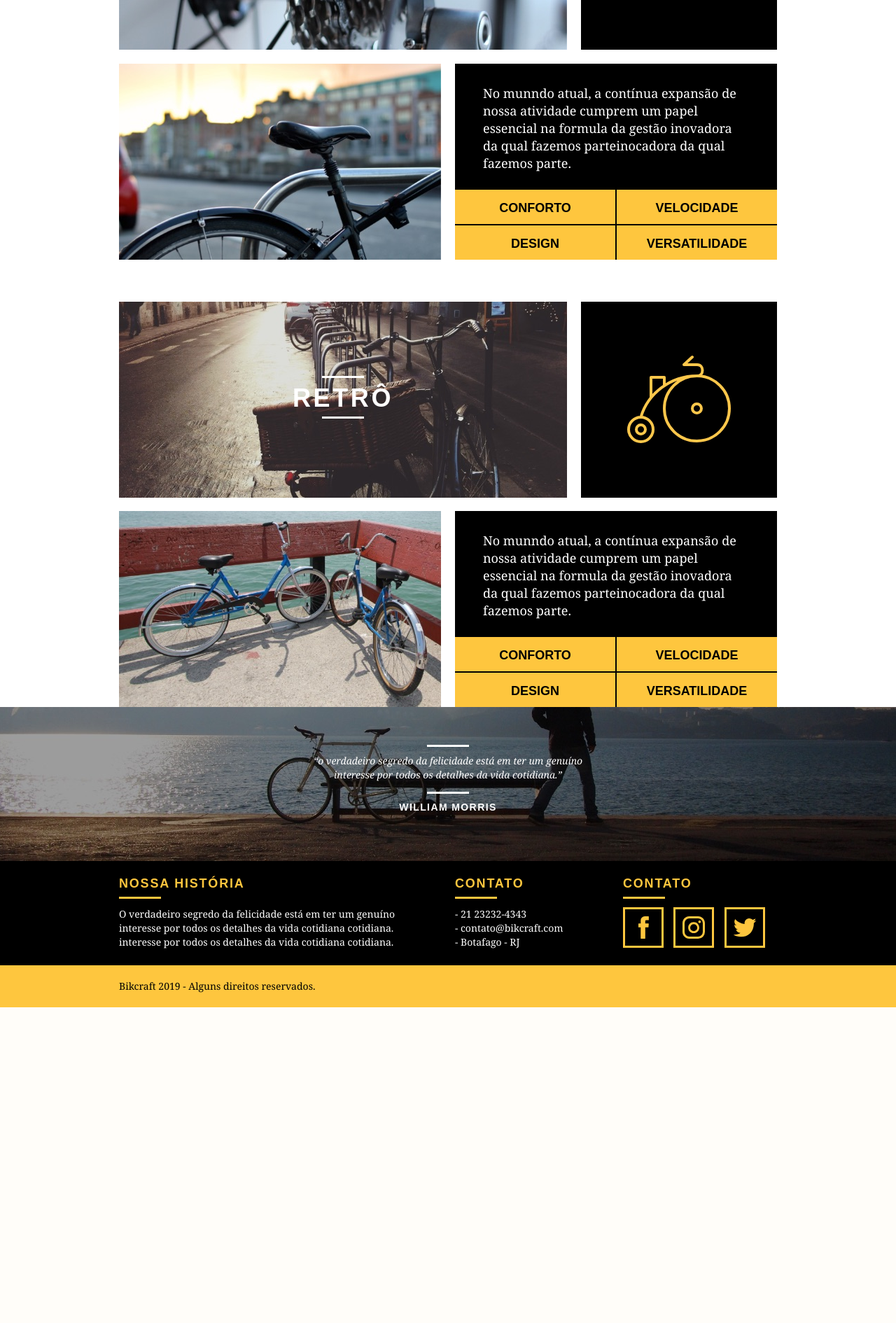
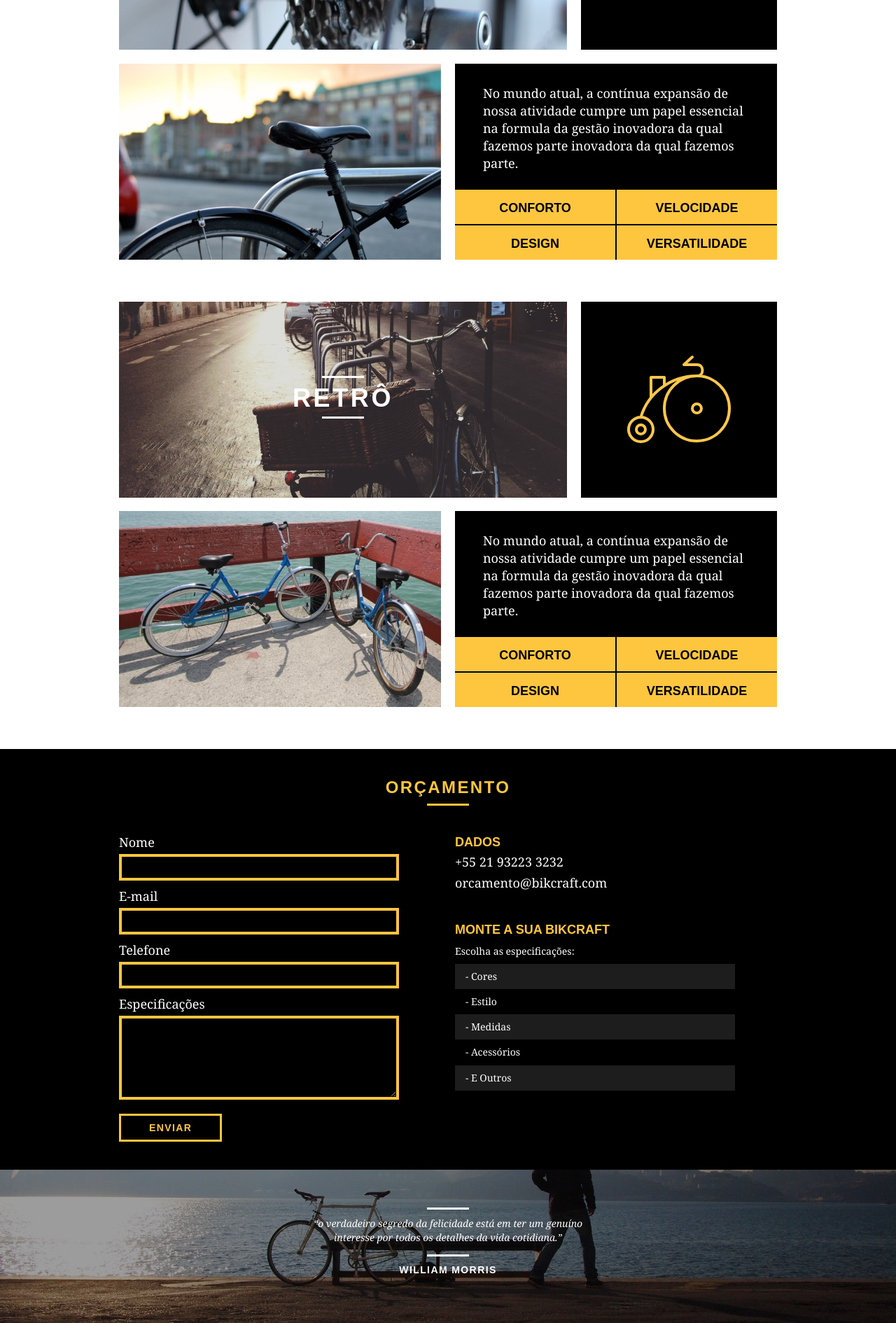
Before and after one commit to JoseCarlos69/bikcraft, a PHP site: page /produtos.html in a window 1280 px wide. Shown: the part 1160-3050 px from the top of the page at 70% size. Before the commit the page ends 2599 px from the top, so only its background shows below. Run offline with PHP 8.4, Linux system fonts and the light colour scheme.

Commit message:
Codificando formulário da página de produtos

```diff
--- a/web/css/produtos.css
+++ b/web/css/produtos.css
@@ -71,3 +71,106 @@
 .produto_info ul li:nth-child(even) {
   margin-left: 2px;
 }
+
+/*Orçamento*/
+
+.orcamento {
+  background: #000;
+  width: 100%;
+  margin-top: 60px;
+  padding: 40px 0;
+}
+
+.orcamento h2 {
+  color: #fec63e;
+}
+
+.orcamento h2:after {
+  background: #fec63e;
+}
+
+.form {
+  padding-right: 60px;
+}
+
+.form label {
+  display: block;
+  color: #fff;
+  font-family: Georgia, "Times New Roman", serif;
+  font-size: 18px;
+  line-height: 25px;
+  margin-bottom: 4px;
+}
+
+.form input {
+  display: block;
+  width: 100%;
+  border: 4px solid #fec63e;
+  background: none;
+  color: #fff;
+  padding: 7px 10px;
+  margin-bottom: 10px;
+  outline: none;
+  font-size: 14px;
+  font-family: Georgia, "Times New Roman", serif;
+}
+
+.form textarea {
+  display: block;
+  width: 100%;
+  height: 120px;
+  border: 4px solid #fec63e;
+  background: none;
+  color: #fff;
+  padding: 7px 10px;
+  margin-bottom: 20px;
+  outline: none;
+  font-size: 14px;
+  font-family: Georgia, "Times New Roman", serif;
+}
+
+.form button {
+  padding: 7px 40px;
+  background: none;
+}
+
+.orcamento_dados {
+  color: #fff;
+}
+
+.orcamento_dados h3 {
+  font-size: 18px;
+  line-height: 25px;
+  text-transform: uppercase;
+  color: #fec63e;
+  font-weight: bold;
+}
+
+.orcamento_dados span {
+  display: block;
+  font-size: 18px;
+  line-height: 30px;
+  font-family: Georgia, "Times New Roman", serif;
+}
+
+.dados_email {
+  margin-bottom: 40px;
+}
+
+.orcamento_dados ul {
+  padding-right: 60px;
+}
+
+.orcamento_dados ul li {
+  font-family: Georgia, "Times New Roman", serif;
+  font-size: 14px;
+  padding: 10px 15px;
+}
+
+.orcamento_dados ul li:nth-child(odd) {
+  background: #1d1d1d;
+}
+
+.orcamento_dados p {
+  margin: 8px 0;
+}
--- a/web/produtos.html
+++ b/web/produtos.html
@@ -3,7 +3,7 @@
 
 <head>
   <meta charset="utf-8">
-  <title>Bikcraft - Sobre</title>
+  <title>Bikcraft - Produtos</title>
   <link rel="stylesheet" href="css/normalize.css">
   <link rel="stylesheet" href="css/reset.css">
   <link rel="stylesheet" href="css/grid.css">
@@ -20,8 +20,8 @@
       </a>
       <nav class="grid-12 header_menu">
         <ul>
-          <li><a href="sobre.html" class="menu_ativo">Sobre</a></li>
-          <li><a href="produtos.html">Produtos</a></li>
+          <li><a href="sobre.html">Sobre</a></li>
+          <li><a href="produtos.html" class="menu_ativo">Produtos</a></li>
           <li><a href="portfolio.html">Portfólio</a></li>
           <li><a href="contato.html">Contato</a></li>
         </ul>
@@ -38,13 +38,13 @@
 
   <section class="container produto_item">
     <div class="grid-11">
-      <img src="img/produtos/bikcraft-passeio-1.jpg" alt="Bikcraft passeio">
+      <img src="img/produtos/bikcraft-passeio-1.jpg" alt="Bikcraft Passeio">
       <h2>Passeio</h2>
     </div>
     <div class="grid-5 produto_icone"><img src="img/produtos/passeio.svg"></div>
-    <div class="grid-8"><img src="img/produtos/bikcraft-passeio-2.jpg" alt="Bikcraft passeio"></div>
+    <div class="grid-8"><img src="img/produtos/bikcraft-passeio-2.jpg" alt="Bikcraft Passeio"></div>
     <div class="grid-8 produto_info">
-      <p>No munndo atual, a contínua expansão de nossa atividade cumprem um papel essencial na formula da gestão inovadora da qual fazemos parteinocadora da qual fazemos parte.</p>
+      <p>No mundo atual, a contínua expansão de nossa atividade cumpre um papel essencial na formula da gestão inovadora da qual fazemos parte inovadora da qual fazemos parte.</p>
       <ul>
         <li>Conforto</li>
         <li>Velocidade</li>
@@ -56,13 +56,13 @@
 
   <section class="container produto_item">
     <div class="grid-11">
-      <img src="img/produtos/bikcraft-esporte-1.jpg" alt="Bikcraft esporte">
+      <img src="img/produtos/bikcraft-esporte-1.jpg" alt="Bikcraft Esporte">
       <h2>Esporte</h2>
     </div>
     <div class="grid-5 produto_icone"><img src="img/produtos/esporte.svg"></div>
-    <div class="grid-8"><img src="img/produtos/bikcraft-esporte-2.jpg" alt="Bikcraft esporte"></div>
+    <div class="grid-8"><img src="img/produtos/bikcraft-esporte-2.jpg" alt="Bikcraft Esporte"></div>
     <div class="grid-8 produto_info">
-      <p>No munndo atual, a contínua expansão de nossa atividade cumprem um papel essencial na formula da gestão inovadora da qual fazemos parteinocadora da qual fazemos parte.</p>
+      <p>No mundo atual, a contínua expansão de nossa atividade cumpre um papel essencial na formula da gestão inovadora da qual fazemos parte inovadora da qual fazemos parte.</p>
       <ul>
         <li>Conforto</li>
         <li>Velocidade</li>
@@ -74,13 +74,13 @@
 
   <section class="container produto_item">
     <div class="grid-11">
-      <img src="img/produtos/bikcraft-retro-1.jpg" alt="Bikcraft retro">
+      <img src="img/produtos/bikcraft-retro-1.jpg" alt="Bikcraft Retrô">
       <h2>Retrô</h2>
     </div>
     <div class="grid-5 produto_icone"><img src="img/produtos/retro.svg"></div>
-    <div class="grid-8"><img src="img/produtos/bikcraft-retro-2.jpg" alt="Bikcraft retro"></div>
+    <div class="grid-8"><img src="img/produtos/bikcraft-retro-2.jpg" alt="Bikcraft Retrô"></div>
     <div class="grid-8 produto_info">
-      <p>No munndo atual, a contínua expansão de nossa atividade cumprem um papel essencial na formula da gestão inovadora da qual fazemos parteinocadora da qual fazemos parte.</p>
+      <p>No mundo atual, a contínua expansão de nossa atividade cumpre um papel essencial na formula da gestão inovadora da qual fazemos parte inovadora da qual fazemos parte.</p>
       <ul>
         <li>Conforto</li>
         <li>Velocidade</li>
@@ -89,6 +89,38 @@
       </ul>
     </div>
   </section>
+
+  <section class="orcamento">
+    <div class="container">
+      <h2 class="subtitulo">Orçamento</h2>
+      <form id="form_orcamento" class="form grid-8">
+        <label for="nome">Nome</label>
+        <input type="text" id="nome">
+        <label for="email">E-mail</label>
+        <input type="text" id="email">
+        <label for="telefone">Telefone</label>
+        <input type="text" id="telefone">
+        <label for="espec">Especificações</label>
+        <textarea id="espec"></textarea>
+        <button type="submit" class="btn">Enviar</button>
+      </form>
+      <div class="orcamento_dados grid-8">
+        <h3>Dados</h3>
+        <span>+55 21 93223 3232</span>
+        <span class="dados_email">orcamento@bikcraft.com</span>
+        <h3>Monte a sua Bikcraft</h3>
+        <p>Escolha as especificações:</p>
+        <ul>
+          <li>- Cores</li>
+          <li>- Estilo</li>
+          <li>- Medidas</li>
+          <li>- Acessórios</li>
+          <li>- E Outros</li>
+        </ul>
+      </div>
+    </div>
+  </section>
+
 
   <section class="quebra">
     <blockquote class="quote-externo container">
```
